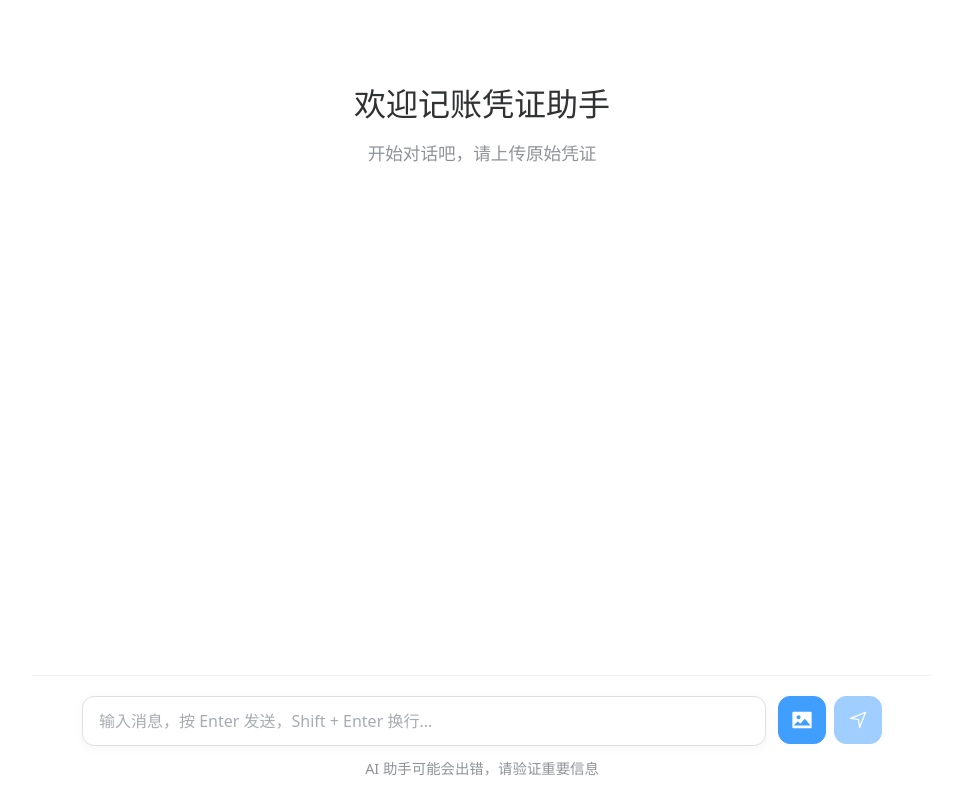
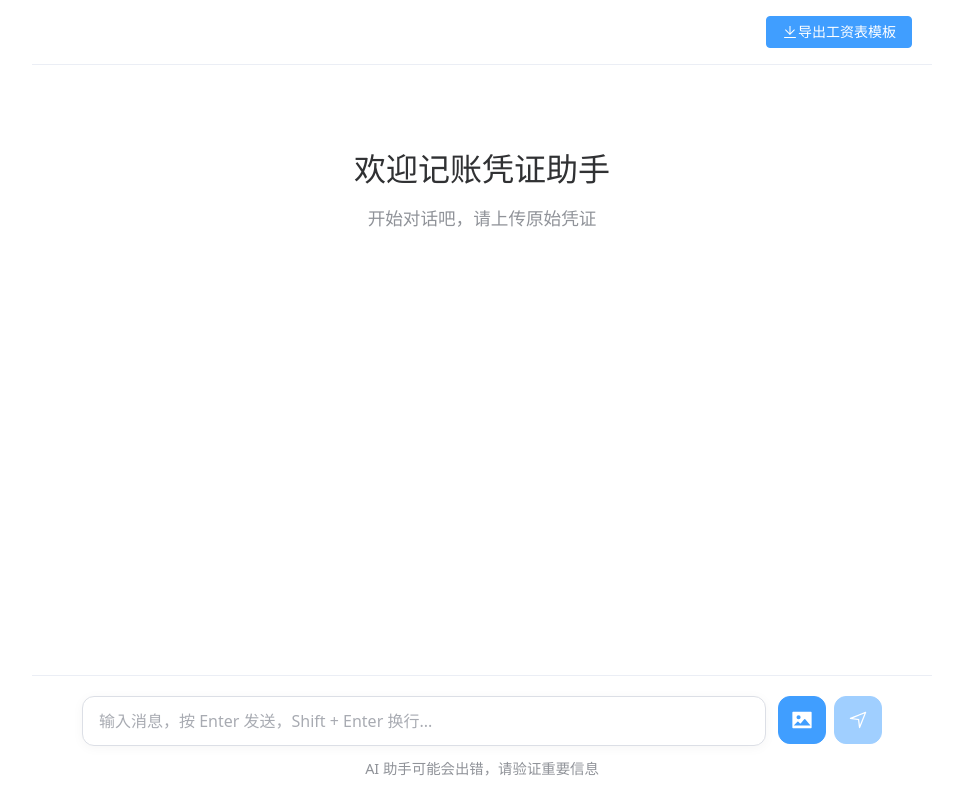
Before and after one commit to sxddmaster/front, a Vue app: page /myapp/chat in a window 1280 px wide. Shown: the whole page, without its empty margins (158-1121 px from the left). Built offline with nearby package versions, Linux system fonts and the light colour scheme.

Commit message:
6.3下班前修改

```diff
--- a/src/views/Chat.vue
+++ b/src/views/Chat.vue
@@ -1,6 +1,41 @@
 <template>
   <div class="chat-page">
     <div class="chat-container">
+      <div class="export-button-container">
+        <el-button
+          type="primary"
+          @click="showExportDialog"
+          class="export-button"
+        >
+          <el-icon><Download /></el-icon>
+          导出工资表模板
+        </el-button>
+      </div>
+
+      <el-dialog
+        v-model="exportDialogVisible"
+        title="选择年月"
+        width="300px"
+        :close-on-click-modal="false"
+      >
+        <el-date-picker
+          v-model="selectedYearMonth"
+          type="month"
+          placeholder="选择年月"
+          format="YYYY-MM"
+          value-format="YYYY-MM"
+          :default-value="new Date()"
+        />
+        <template #footer>
+          <span class="dialog-footer">
+            <el-button @click="exportDialogVisible = false">取消</el-button>
+            <el-button type="primary" @click="handleExport" :loading="exporting">
+              导出
+            </el-button>
+          </span>
+        </template>
+      </el-dialog>
+
       <div class="messages" ref="messagesRef">
         <div v-for="(msg, idx) in messages" :key="idx" :class="['message', msg.role]">
           <div class="message-content" :class="msg.role">
@@ -141,12 +176,13 @@
 
 <script setup lang="ts">
 import { ref, nextTick, computed } from 'vue'
-import { User, Service, Position, PictureFilled, Close } from '@element-plus/icons-vue'
+import { User, Service, Position, PictureFilled, Close, Download } from '@element-plus/icons-vue'
 import { ElMessage } from 'element-plus'
 import { sendChatMessage } from '../api/chat'
 import type { UploadFile, UploadInstance } from 'element-plus'
 import { useCompanyStore } from '../store/companyStore'
 import type { VoucherResponse, VoucherEntry } from '../api/chat'
+import axios from 'axios'
 
 interface ChatMessage {
   role: 'user' | 'ai'
@@ -184,6 +220,11 @@ const isExcelPreview = computed(() => previewFile.value && (
 ))
 
 const companyStore = useCompanyStore()
+
+// 导出相关
+const exportDialogVisible = ref(false)
+const selectedYearMonth = ref('')
+const exporting = ref(false)
 
 const scrollToBottom = async () => {
   await nextTick()
@@ -378,6 +419,54 @@ const handlePreviewFile = (file: { name: string; raw: File; uid?: string }) => {
     previewUrl.value = ''
   }
   previewVisible.value = true
+}
+
+// 显示导出对话框
+const showExportDialog = () => {
+  // 设置默认值为当前年月
+  const now = new Date()
+  selectedYearMonth.value = `${now.getFullYear()}-${String(now.getMonth() + 1).padStart(2, '0')}`
+  exportDialogVisible.value = true
+}
+
+// 处理导出
+const handleExport = async () => {
+  if (!selectedYearMonth.value) {
+    ElMessage.warning('请选择年月')
+    return
+  }
+
+  exporting.value = true
+  try {
+    const response = await axios.get('/api/sys/excelTemplateExport/payroll-export', {
+      params: {
+        yearMonth: selectedYearMonth.value,
+        companyCode: companyStore.companyCode
+      },
+      responseType: 'blob' // 重要：设置响应类型为blob
+    })
+
+    // 创建下载链接
+    const blob = new Blob([response.data], {
+      type: 'application/vnd.openxmlformats-officedocument.spreadsheetml.sheet'
+    })
+    const url = window.URL.createObjectURL(blob)
+    const link = document.createElement('a')
+    link.href = url
+    link.download = `工资表模板_${selectedYearMonth.value}.xlsx`
+    document.body.appendChild(link)
+    link.click()
+    document.body.removeChild(link)
+    window.URL.revokeObjectURL(url)
+
+    ElMessage.success('导出成功')
+    exportDialogVisible.value = false
+  } catch (error) {
+    console.error('导出失败:', error)
+    ElMessage.error('导出失败，请重试')
+  } finally {
+    exporting.value = false
+  }
 }
 </script>
 
@@ -807,4 +896,29 @@ const handlePreviewFile = (file: { name: string; raw: File; uid?: string }) => {
   color: #409EFF;
   font-weight: 600;
 }
+
+/* 添加导出按钮样式 */
+.export-button-container {
+  padding: 16px 20px;
+  border-bottom: 1px solid #ebeef5;
+  display: flex;
+  justify-content: flex-end;
+}
+
+.export-button {
+  display: flex;
+  align-items: center;
+  gap: 4px;
+}
+
+.export-button .el-icon {
+  font-size: 16px;
+}
+
+.dialog-footer {
+  display: flex;
+  justify-content: flex-end;
+  gap: 12px;
+  margin-top: 20px;
+}
 </style>
```
